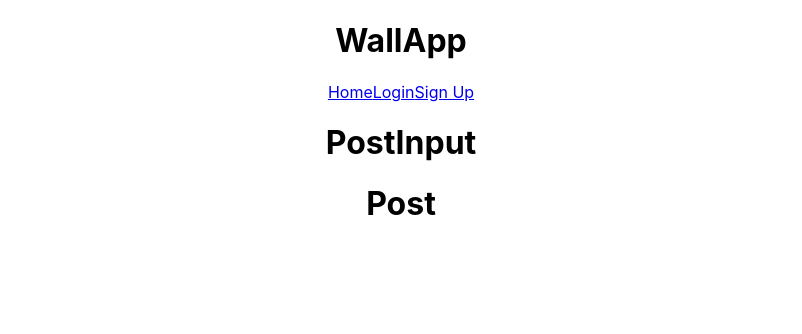
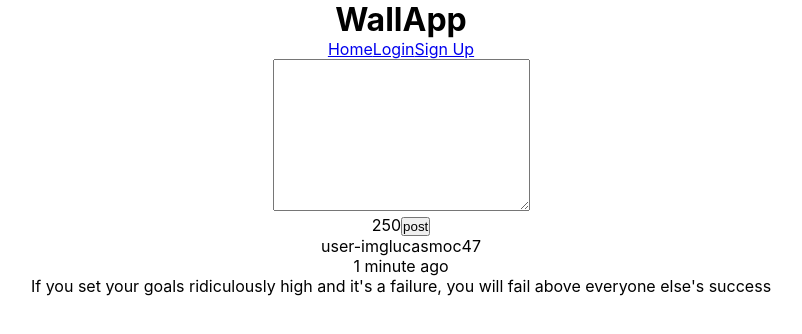
Before and after one commit to lucas-caribe/wallapp-frontend, a React (Create React App) app: page / in a window 1280 px wide. Shown: the top 334 px of the page, without its empty margins (239-1041 px from the left). Built offline with nearby package versions, Linux system fonts and the light colour scheme.

Commit message:
Defining post content and setting up post form

```diff
--- a/src/components/Header/index.jsx
+++ b/src/components/Header/index.jsx
@@ -3,14 +3,14 @@ import { Link } from 'react-router-dom';
 
 function Header() {
   return (
-    <div>
+    <header>
       <h1>WallApp</h1>
       <nav>
         <Link to="/">Home</Link>
         <Link to="/login">Login</Link>
         <Link to="/register">Sign Up</Link>
       </nav>
-    </div>
+    </header>
   );
 }
 
--- /dev/null
+++ b/src/components/Header/style.css
@@ -0,0 +1,3 @@
+header {
+  display: flex;
+}
--- a/src/components/Post/index.jsx
+++ b/src/components/Post/index.jsx
@@ -2,8 +2,20 @@ import React from 'react';
 
 function Post() {
   return (
-    <div>
-      <h1>Post</h1>
+    <div className="post">
+      <div className="post-header">
+        <div className="user-info">
+          <span>user-img</span>
+          <span>lucasmoc47</span>
+        </div>
+        <span className="posted-time">1 minute ago</span>
+      </div>
+      <div className="post-body">
+        <p>
+          If you set your goals ridiculously high and it&apos;s a failure, you
+          will fail above everyone else&apos;s success
+        </p>
+      </div>
     </div>
   );
 }
--- a/src/components/PostInput/index.jsx
+++ b/src/components/PostInput/index.jsx
@@ -1,10 +1,19 @@
 import React from 'react';
 
 function PostInput() {
+  const onSubmit = (e) => {
+    e.preventDefault();
+    global.alert('submitted');
+  };
+
   return (
-    <div>
-      <h1>PostInput</h1>
-    </div>
+    <form onSubmit={onSubmit}>
+      <textarea name="post" id="" cols="30" rows="10" maxLength="250" />
+      <div className="form-controls">
+        <span>250</span>
+        <button type="submit">post</button>
+      </div>
+    </form>
   );
 }
 
--- a/src/index.css
+++ b/src/index.css
@@ -1,10 +1,18 @@
+*,
+*::before,
+*::after {
+  margin: 0;
+  padding: 0;
+  box-sizing: border-box;
+}
+
 body {
-  margin: 0;
   font-family: -apple-system, BlinkMacSystemFont, 'Segoe UI', 'Roboto', 'Oxygen',
     'Ubuntu', 'Cantarell', 'Fira Sans', 'Droid Sans', 'Helvetica Neue',
     sans-serif;
   -webkit-font-smoothing: antialiased;
   -moz-osx-font-smoothing: grayscale;
+  min-height: 100vh;
 }
 
 code {
```
